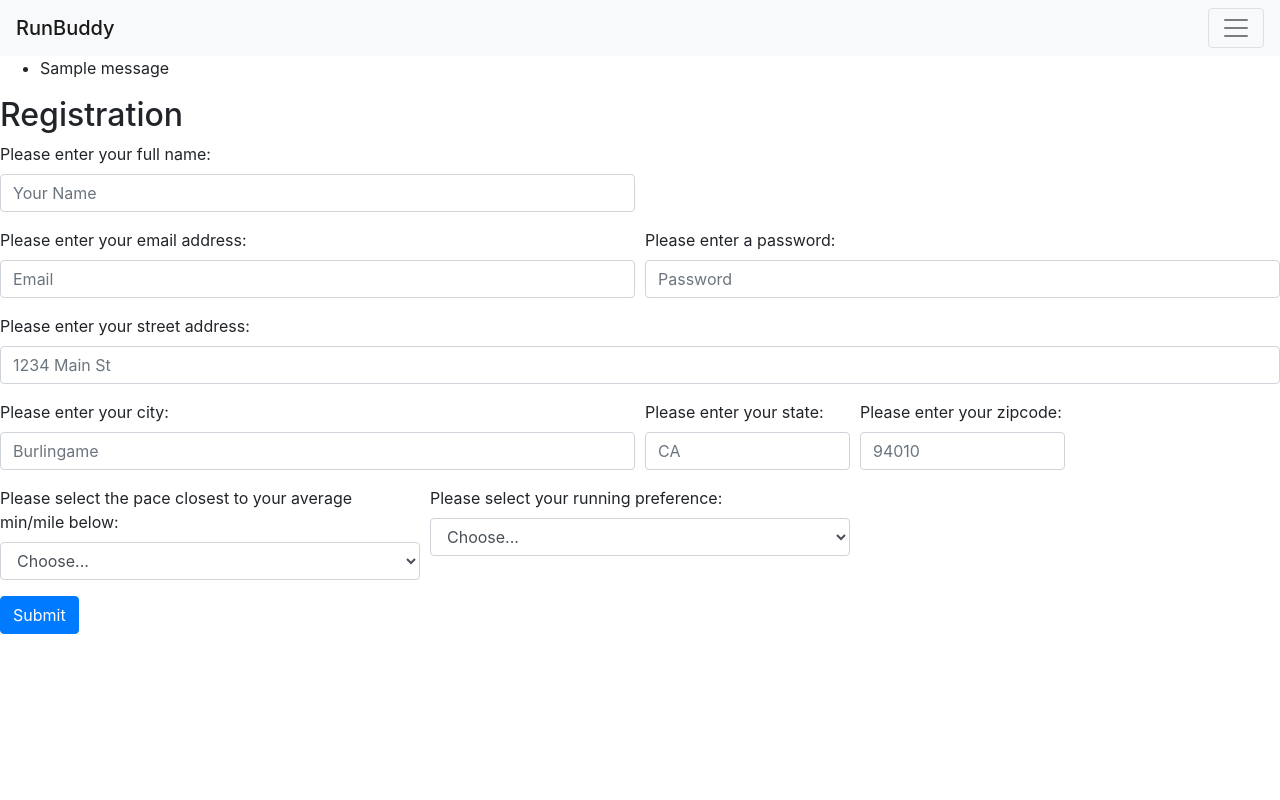
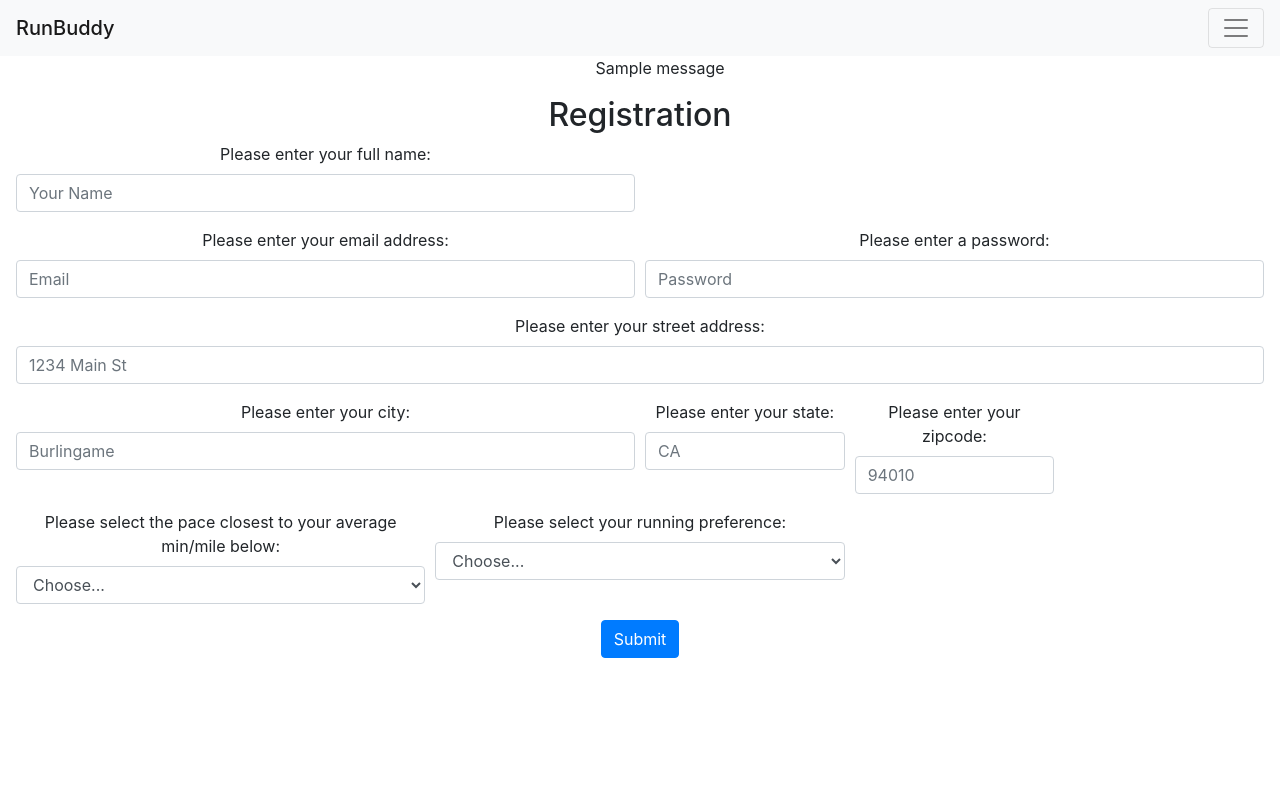
Before and after one commit to kirbsrh/runbuddy_project, a Flask app: page /register in a window 1280 px wide. Run offline with Flask 2, Linux system fonts and the light colour scheme; tables that the repository leaves empty hold one stand-in row (values such as "Sample post"); one stand-in notice (Sample message) is shown; some libraries are stand-ins or nearby versions.

Commit message:
working with bootstrap

```diff
--- a/server.py
+++ b/server.py
@@ -456,7 +456,7 @@ def show_messages_with_specific_runner(user_id):
                 message.sender_name = str(sender_name)
 
             return render_template("message_history.html", message_list = message_list,
-                specific_user = specific_user,)
+                specific_user = specific_user)
 
     else:
 
--- a/static/css/styles.css
+++ b/static/css/styles.css
@@ -18,26 +18,3 @@
   background-color: #666;
   color: white;
 }
-
-body, html {
-  height: 100%;
-}
-
-/* Add styles to the form container */
-.container {
-  position: absolute;
-  left: 0;
-  margin: 20px;
-  max-width: 300px;
-  padding: 16px;
-  background-color: white;
-}
-img.bg{
-    min-height: 100%;
-    min-width: 1024px;
-    width: 100%;
-    height: auto;
-    position: fixed;
-    top: 0;
-    left: 0;
-}
--- a/templates/base.html
+++ b/templates/base.html
@@ -1,7 +1,7 @@
 <!doctype html>
 <html>
 <head>
-  <title></title>
+
       <!-- CSS STYLES -->
 
   <script src="https://code.jquery.com/jquery-3.2.1.min.js"></script>
@@ -11,9 +11,7 @@
   <script src="https://code.jquery.com/jquery-3.3.1.slim.min.js" integrity="sha384-q8i/X+965DzO0rT7abK41JStQIAqVgRVzpbzo5smXKp4YfRvH+8abtTE1Pi6jizo" crossorigin="anonymous"></script>
   <script src="https://cdnjs.cloudflare.com/ajax/libs/popper.js/1.14.7/umd/popper.min.js" integrity="sha384-UO2eT0CpHqdSJQ6hJty5KVphtPhzWj9WO1clHTMGa3JDZwrnQq4sF86dIHNDz0W1" crossorigin="anonymous"></script>
   <script src="https://code.jquery.com/jquery-3.2.1.min.js"></script>
-</head>
-<body>
-  <nav class="navbar navbar-light bg-light">
+    <nav class="navbar navbar-light bg-light">
     <span class="navbar-brand mb-0 h1">RunBuddy</span>
     <button class="navbar-toggler" type="button" data-toggle="collapse" data-target="#navbarNavDropdown" aria-controls="navbarNavDropdown" aria-expanded="false" aria-label="Toggle navigation">
       <span class="navbar-toggler-icon"></span>
@@ -47,6 +45,10 @@
   </div>
 
 </nav>
+<title></title>
+</head>
+<body class="text-center">
+
 
 
 
@@ -54,7 +56,7 @@
 
 <ul>
 {% for message in get_flashed_messages() %}
-  <li>{{ message }}</li>
+  {{ message }}
 {% endfor %}
 </ul>
 
--- a/templates/confirmation_page.html
+++ b/templates/confirmation_page.html
@@ -3,7 +3,7 @@
 
 <h2>Registration Confirmation</h2>
 
-    <div>
+    <div class="text-center">
 
         Your registration has been confirmed, congratulations!!
         <br/>
--- a/templates/registration.html
+++ b/templates/registration.html
@@ -1,9 +1,9 @@
 {% extends 'base.html' %}
 {% block content %}
 
-  <h2>Registration</h2>
+  <h2 class="text-center">Registration</h2>
 
-  <form action="/register", method = "POST">
+  <form class="ml-3 mr-3" action="/register", method = "POST">
     <div class ="form-row">
         <div class="form-group col-md-6">
             <label for="inputname">Please enter your full name:</label>
```
Also changed, not shown: templates/runner_compatibility.html (+28 -0 lines), templates/user_login.html (+5 -14 lines).
